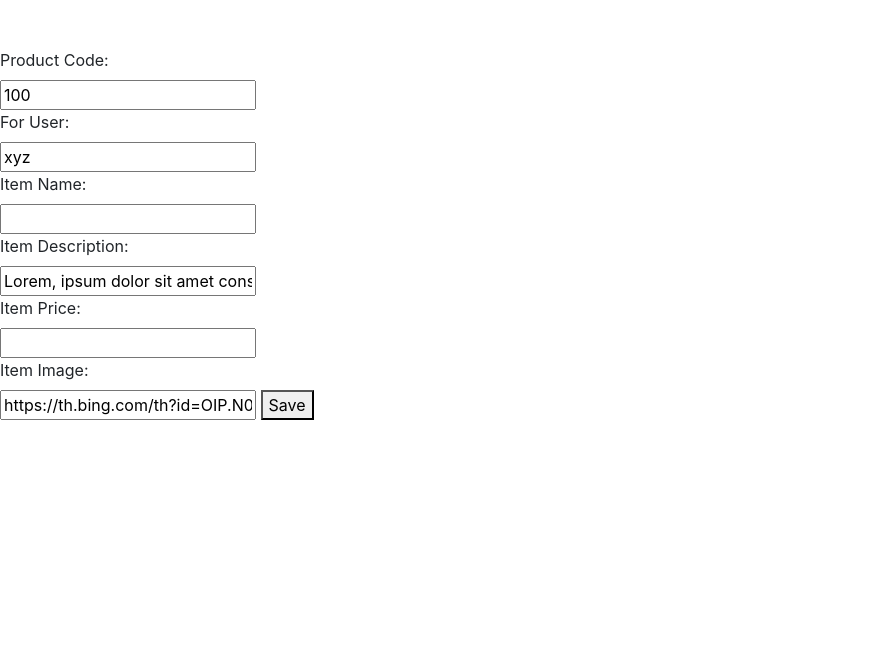
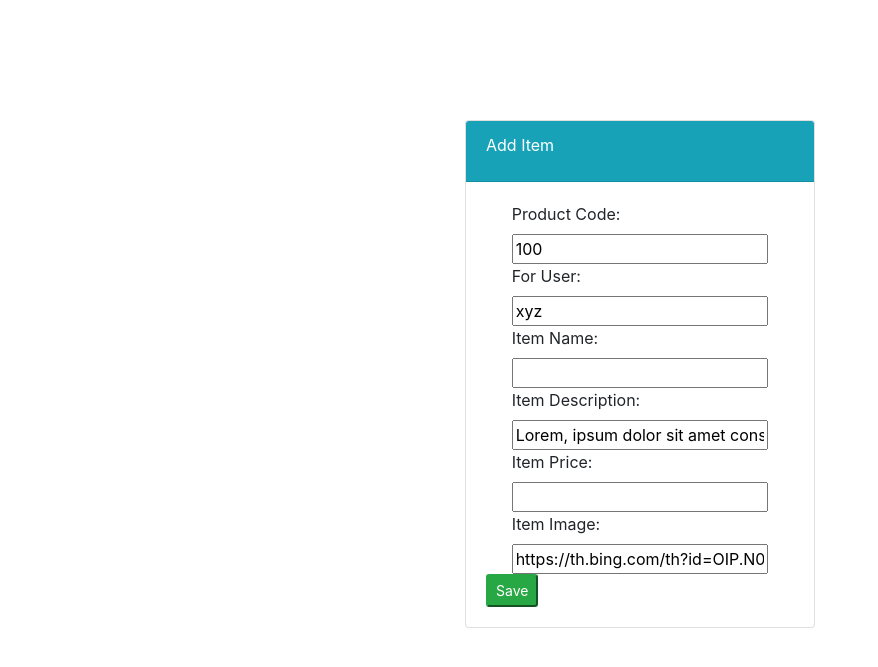
Before and after one commit to AlexFerns16/DJANGO_35_AMF, a Django app: page /food/add/ in a window 1280 px wide. Shown: the part 74-741 px from the top of the page, without its empty margins (0-878 px from the left). Run offline with Django 4.2, Linux system fonts and the light colour scheme.

Commit message:
commit:65

```diff
--- a/mysite/food/templates/food/item-form.html
+++ b/mysite/food/templates/food/item-form.html
@@ -2,21 +2,47 @@
 
 {% block body %}
 
-<form method="POST">
-    {% csrf_token %}
-    <label>Product Code: </label><br>
-    {{ form.prod_code }}
-    <br><label>For User: </label><br>
-    {{ form.for_user }}
-    <br><label>Item Name: </label><br>
-    {{ form.item_name }}
-    <br><label>Item Description: </label><br>
-    {{ form.item_desc }}
-    <br><label>Item Price: </label><br>
-    {{ form.item_price }}
-    <br><label>Item Image: </label><br>
-    {{ form.item_image }}
-    <button type="submit">Save</button>
-</form>
+<br><br><br>
+
+<div class="container">
+    <div class="row">
+        <div class="col-md-4 offset-md-4">
+            <div class="card">
+                <div class="card-header text-white bg-info">
+                    <div class="card-title">
+                        Add Item
+                    </div>
+                </div>
+                <div class="card-body">
+                    <form method="POST">
+                        {% csrf_token %}
+
+                        <label class="offset-md-1">Product Code: </label><br>
+                        <span class="offset-md-1">{{ form.prod_code }}</span>
+
+                        <br><label class="offset-md-1">For User: </label><br>
+                        <span class="offset-md-1">{{ form.for_user }}</span>
+
+                        <br><label class="offset-md-1">Item Name: </label><br>
+                        <span class="offset-md-1">{{ form.item_name }}</span>
+
+                        <br><label class="offset-md-1">Item Description: </label><br>
+                        <span class="offset-md-1">{{ form.item_desc }}</span>
+
+                        <br><label class="offset-md-1">Item Price: </label><br>
+                        <span class="offset-md-1">{{ form.item_price }}</span>
+
+                        <br><label class="offset-md-1">Item Image: </label><br>
+                        <span class="offset-md-1">{{ form.item_image }}</span>
+
+                        <button class="bt btn-success btn-sm" type="submit">Save</button>
+                    </form>
+                </div>
+            </div>
+        </div>
+    </div>
+</div>
+
+<br><br><br>
 
 {% endblock %}
--- a/mysite/users/templates/users/register.html
+++ b/mysite/users/templates/users/register.html
@@ -10,7 +10,7 @@
             <div class="card">
                 <div class="card-header text-white bg-info">
                     <div class="card-title">
-                        Login
+                        Register
                     </div>
                 </div>
                 <div class="card-body">
```
Also changed, not shown: mysite/users/templates/users/profile.html (+30 -4 lines), mysite/db.sqlite3.
